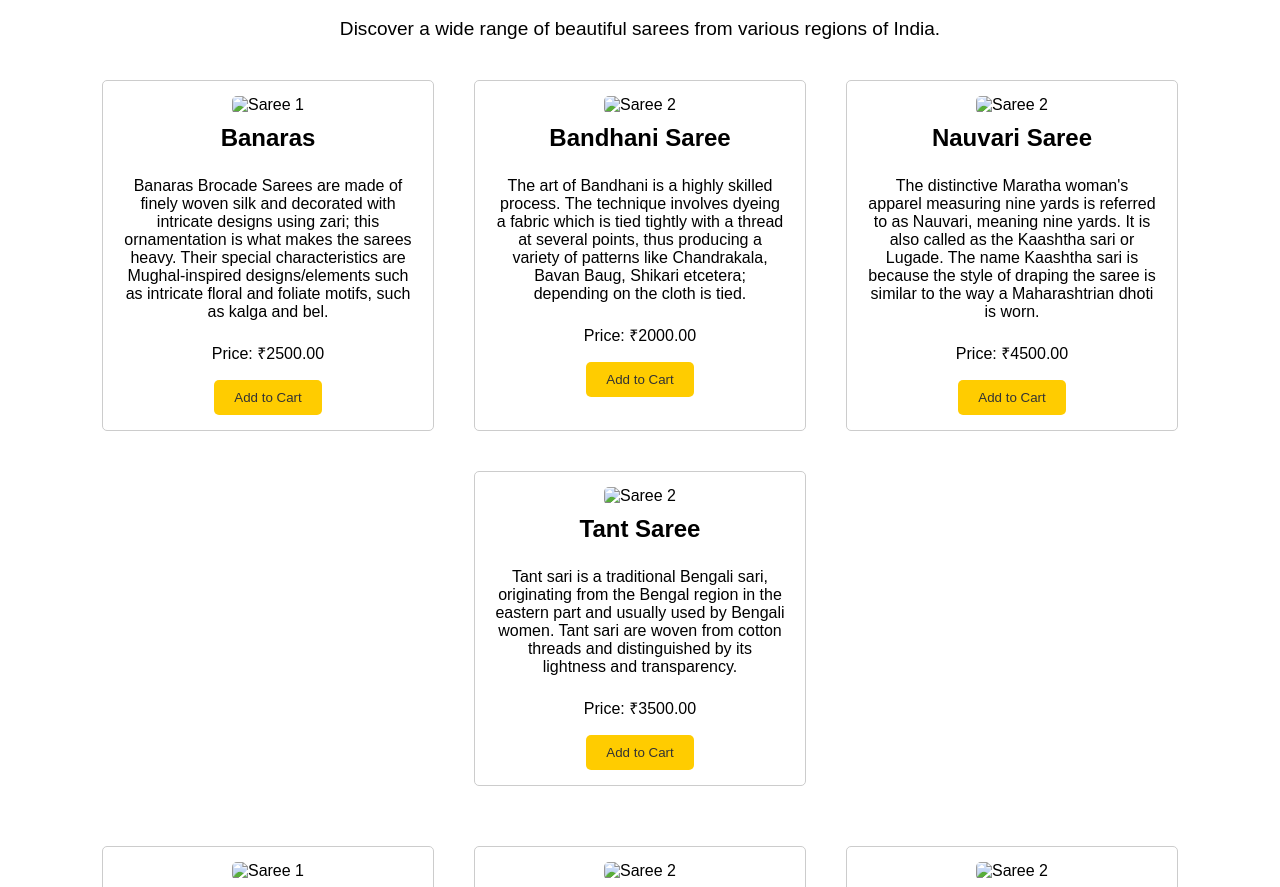
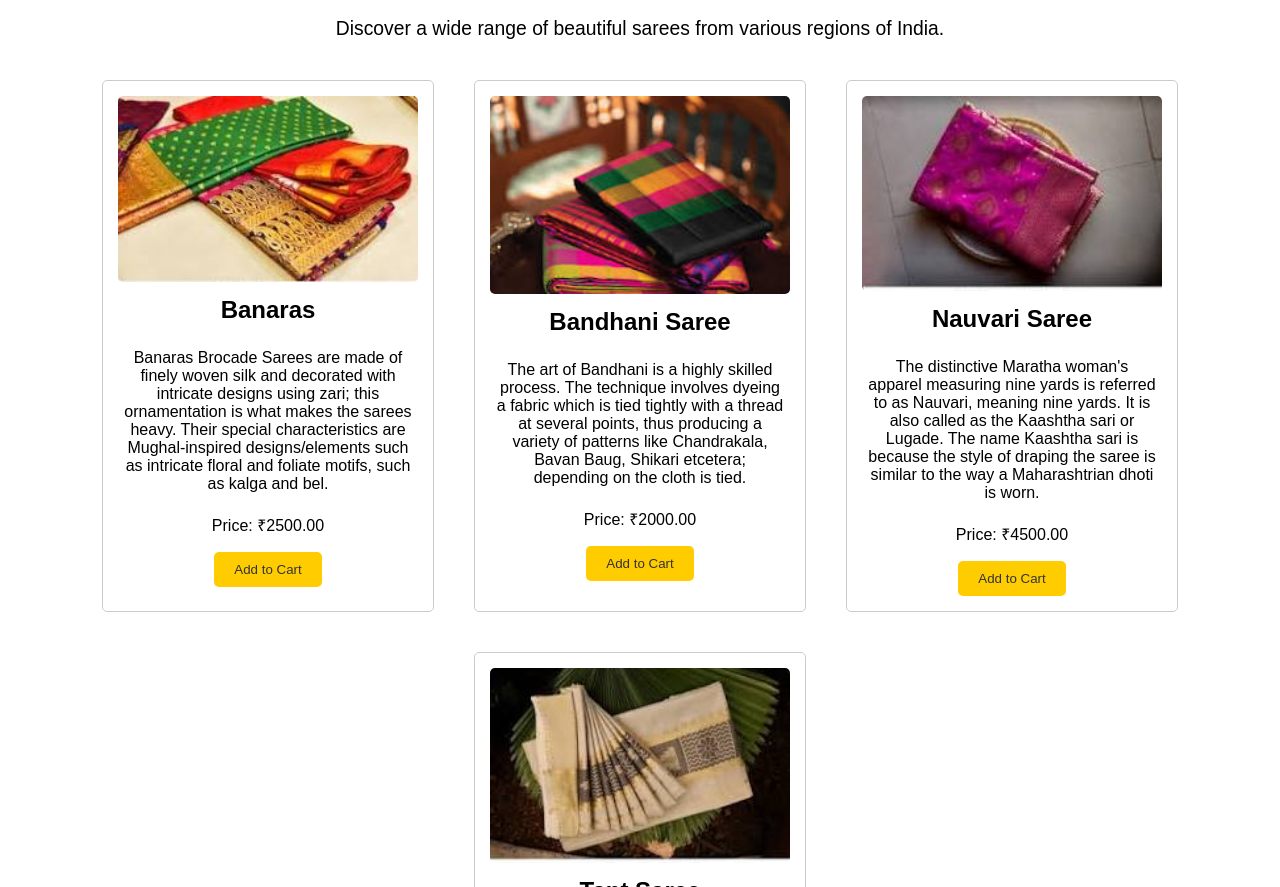
Before and after one commit to KEERTHIVASAN1819/PRODIGY_WD_01, a plain HTML site: page index.html in a window 1280 px wide. Shown: the part 121-1008 px from the top of the page. Drawn offline with Linux system fonts and the light colour scheme.

Commit message:
Update index.html

```diff
--- a/index.html
+++ b/index.html
@@ -22,28 +22,28 @@
     <p class="discover">Discover a wide range of beautiful sarees from various regions of India.</p>
     <div class="sarees">
       <div class="saree">
-        <img src="Saree_images/Saree1.avif" alt="Saree 1">
+        <img src="Saree1.avif" alt="Saree 1">
         <h2 class="summa">Banaras</h2>
         <p class="saree-description">Banaras Brocade Sarees are made of finely woven silk and decorated with intricate designs using zari; this ornamentation is what makes the sarees heavy. Their special characteristics are Mughal-inspired designs/elements such as intricate floral and foliate motifs, such as kalga and bel.</p>
         <p>Price:  &#8377;2500.00</p>
         <button>Add to Cart</button>
       </div>
       <div class="saree">
-        <img src="Saree_images/Saree2.jfif" alt="Saree 2">
+        <img src="Saree2.jfif" alt="Saree 2">
         <h2 class="summa">Bandhani Saree</h2>
         <p class="saree-description">The art of Bandhani is a highly skilled process. The technique involves dyeing a fabric which is tied tightly with a thread at several points, thus producing a variety of patterns like Chandrakala, Bavan Baug, Shikari etcetera; depending on the cloth is tied.</p>
         <p>Price:  &#8377;2000.00</p>
         <button>Add to Cart</button>
       </div>
       <div class="saree">
-        <img src="Saree_images/Saree3.jfif" alt="Saree 2">
+        <img src="Saree3.jfif" alt="Saree 2">
         <h2 class="summa">Nauvari Saree</h2>
         <p class="saree-description">The distinctive Maratha woman's apparel measuring nine yards is referred to as Nauvari, meaning nine yards. It is also called as the Kaashtha sari or Lugade. The name Kaashtha sari is because the style of draping the saree is similar to the way a Maharashtrian dhoti is worn.</p>
         <p>Price:  &#8377;4500.00</p>
         <button>Add to Cart</button>
       </div>
       <div class="saree">
-        <img src="Saree_images/Saree4.jfif" alt="Saree 2">
+        <img src="Saree4.jfif" alt="Saree 2">
         <h2 class="summa">Tant Saree </h2>
         <p class="saree-description">Tant sari is a traditional Bengali sari, originating from the Bengal region in the eastern part and usually used by Bengali women. Tant sari are woven from cotton threads and distinguished by its lightness and transparency.</p>
         <p>Price:  &#8377;3500.00</p>
@@ -54,28 +54,28 @@
     </div>
     <div class="sarees">
       <div class="saree">
-        <img src="Saree_images/Saree5.jfif" alt="Saree 1">
+        <img src="Saree5.jfif" alt="Saree 1">
         <h2 class="summa">Bomkai Saree</h2>
         <p class="saree-description">Bomkai sari or Bomkai Saree is a handloom saree from Odisha, India. It is an origin of Bomkai village from Ganjam district, however later it is mainly produced by the Bhulia community of Subarnapur district. Bomkai is one of the identified Geographical Indications of India.</p>
         <p>Price:  &#8377;1500.00</p>
         <button>Add to Cart</button>
       </div>
       <div class="saree">
-        <img src="Saree_images/Saree6.jfif" alt="Saree 2">
+        <img src="Saree6.jfif" alt="Saree 2">
         <h2 class="summa">Chanderi Saree </h2>
         <p class="saree-description">Chanderi saris are produced from three kinds of fabric: pure silk, Chanderi cotton and silk cotton. Traditional coin, floral art, peacocks and modern geometric designs are woven into different Chanderi patterns.</p>
         <p>Price:  &#8377;5000.00</p>
         <button>Add to Cart</button>
       </div>
       <div class="saree">
-        <img src="Saree_images/Saree7.jfif" alt="Saree 2">
+        <img src="Saree7.jfif" alt="Saree 2">
         <h2 class="summa">Kanjivaram Silk Saree</h2>
         <p class="saree-description">Kanjivaram saree derives its name from a small south Indian village – Kanchipuram. This is where these sarees were made. This classic weave provides a thick fabric with gold or silver lace and motifs all over the body of the saree.</p>
         <p>Price:  &#8377;25000.00</p>
         <button>Add to Cart</button>
       </div>
       <div class="saree">
-        <img src="Saree_images/Saree8.jfif" alt="Saree 2">
+        <img src="Saree8.jfif" alt="Saree 2">
         <h2 class="summa">Chikankari Saree</h2>
         <p class="saree-description">Chikan means embroidery and the Chikankari sarees are adorned with intricate and beautiful thread embroidery. Chikankari is a traditional style of embroidery from the Indian city of Lucknow. Earlier this Chikankari was done only on white fabric with white threads.
         </p>
```
